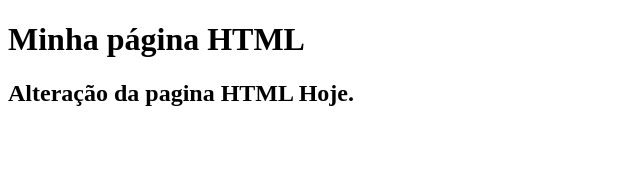
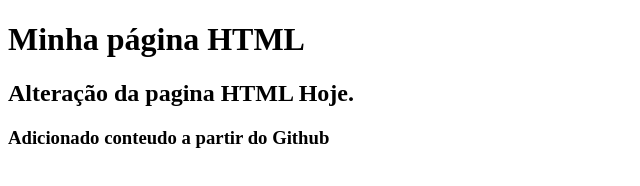
Before and after one commit to lenamsst/gama-no-github, a plain HTML site: page index.html in a window 1280 px wide. Shown: the whole page, without its empty margins (0-640 px from the left). Drawn offline with Linux system fonts and the light colour scheme.

Commit message:
Atualização a partir do Github

```diff
--- a/index.html
+++ b/index.html
@@ -11,5 +11,6 @@
             Minha página HTML
         </h1>
         <h2> Alteração da pagina HTML Hoje.</h2>
+    <h3> Adicionado conteudo a partir do Github </h3>
 </body>
 </html>
```
